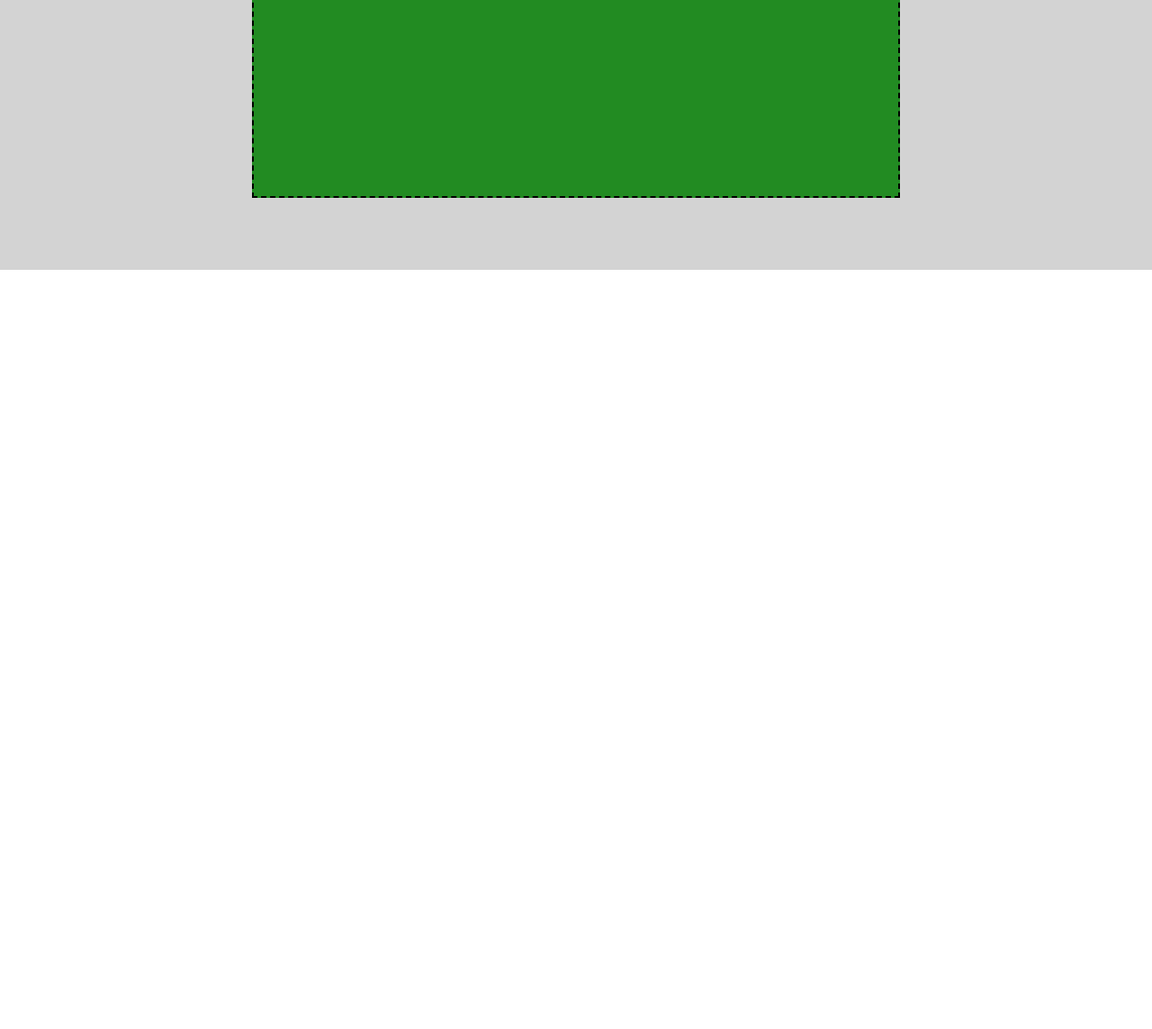
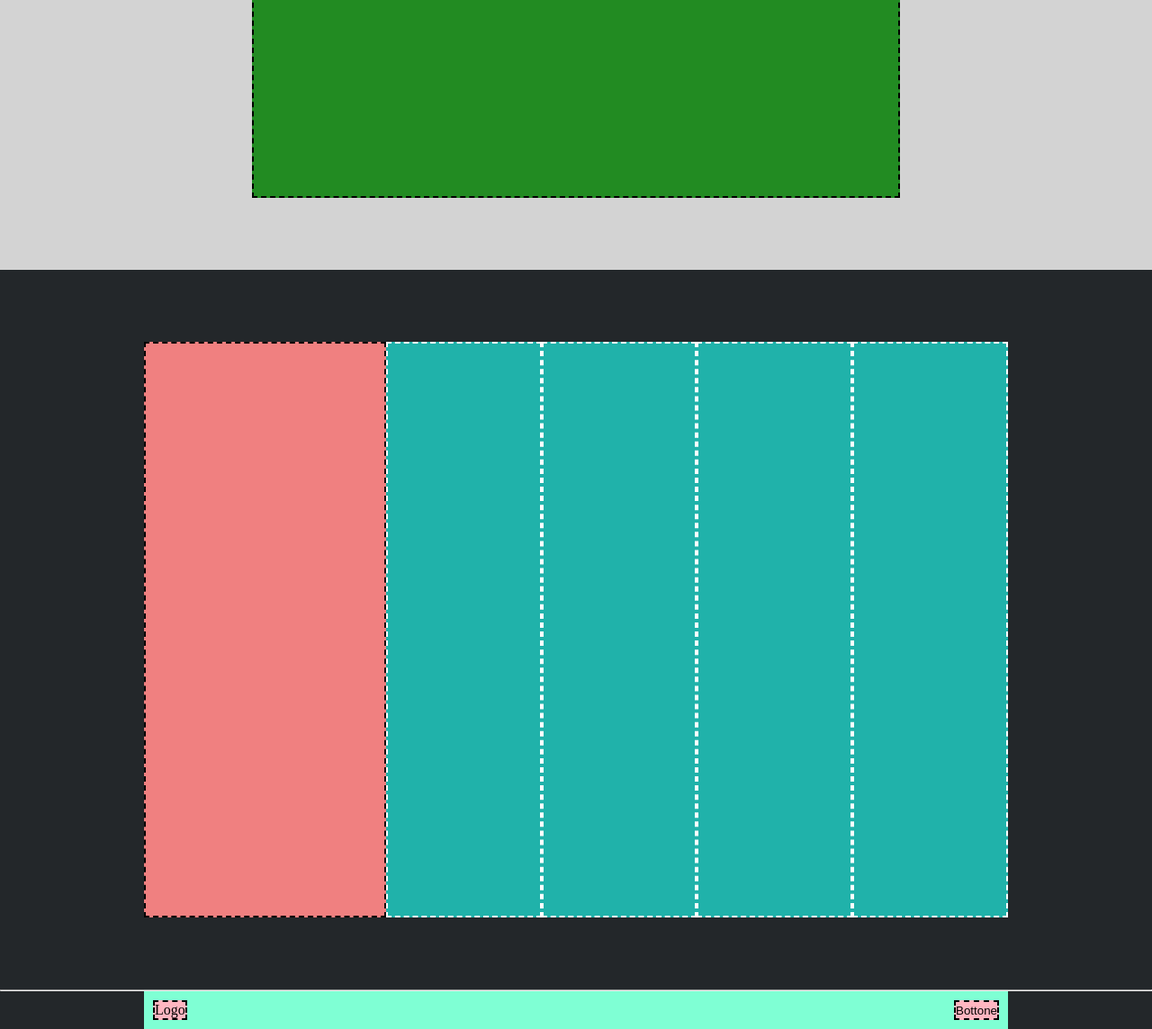
Before and after one commit to LeoneCarmelo/htmlcss-struttura-discord, a plain HTML site: page index.html in a window 1280 px wide. Shown: the part 3780-4924 px from the top of the page at 90% size. Before the commit the page ends 4080 px from the top, so only its background shows below. Drawn offline with Linux system fonts and the light colour scheme.

Commit message:
Add footer

```diff
--- a/assets/css/style.css
+++ b/assets/css/style.css
@@ -21,6 +21,7 @@
 --block4: #f08080;
 --block5: #20b2aa;
 --footer: #7fffd4;
+--bgfooterbtn:#ffb6c1;
 }
 /* #endregion color */
 
@@ -39,6 +40,10 @@
 
 .h-section{
     height:100vh;
+}
+
+.section{
+    align-items: center;
 }
 /* #endregion utility */
 
@@ -84,10 +89,6 @@ a{
     height: 80%;
 }
 
-.section{
-    align-items: center;
-}
-
 .cont-block{
     justify-content: center;
     width:75%;
@@ -117,3 +118,30 @@ a{
 }
 
 /* #endregion sections */
+
+/* #region footer */
+.bg-black{
+    background-color: var(--bgsection3);
+}
+.block-orange{
+    height: 100%;
+    width: 28%;
+    background-color: var(--block4);
+}
+
+.block-green{
+    height: 100%;
+    width: 18%;
+    background-color: var(--block5);
+    border: 2px dashed white;
+}
+.bg-foot{
+    background-color: var(--footer);
+}
+.jc-betw{
+    justify-content: space-between;
+}
+ .bg-foot-btn{
+    background-color: var(--bgfooterbtn);
+ }
+/* #endregion footer */
--- a/index.html
+++ b/index.html
@@ -51,6 +51,24 @@
             </div>
         </section>
 
+        <!-- footer -->
+        <section class="section d-flex h-section bg-black">
+            <div class="cont-block d-flex">
+                <div class="block-orange b-dash"></div>
+                <div class="block-green"></div>
+                <div class="block-green"></div>
+                <div class="block-green"></div>
+                <div class="block-green"></div>
+            </div>
+        </section>
+        <footer class="bg-black">
+            <hr>
+            <div class="cont-block d-flex jc-betw bg-foot pad">
+                <div class="b-dash bg-foot-btn">Logo</div>
+                <button class="b-dash bg-foot-btn">Bottone</button>
+            </div>
+        </footer>
+
 
 
 </body>
```
